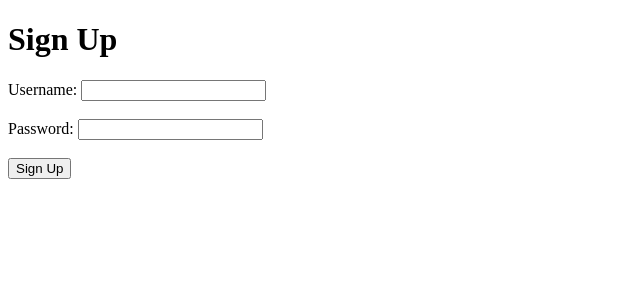
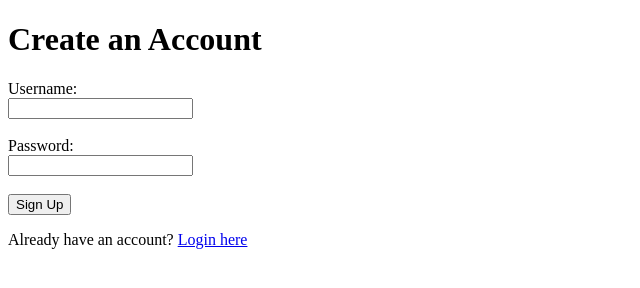
Before and after one commit to KartikBallal1610/Cwiggy, a plain HTML site: page signup.html in a window 1280 px wide. Shown: the whole page, without its empty margins (0-640 px from the left). Drawn offline with Linux system fonts and the light colour scheme.

Commit message:
Update signup.html

```diff
--- a/signup.html
+++ b/signup.html
@@ -3,17 +3,23 @@
 <head>
     <meta charset="UTF-8">
     <meta name="viewport" content="width=device-width, initial-scale=1.0">
-    <title>Sign Up</title>
+    <title>Cwiggy - Sign Up</title>
 </head>
 <body>
-    <h1>Sign Up</h1>
+
+    <h1>Create an Account</h1>
+
     <form id="signupForm">
-        <label for="newUsername">Username:</label>
-        <input type="text" id="newUsername" required><br><br>
-        <label for="newPassword">Password:</label>
-        <input type="password" id="newPassword" required><br><br>
+        <label for="username">Username:</label><br>
+        <input type="text" id="username" name="username" required><br><br>
+
+        <label for="password">Password:</label><br>
+        <input type="password" id="password" name="password" required><br><br>
+
         <button type="submit">Sign Up</button>
     </form>
+
+    <p>Already have an account? <a href="login.html">Login here</a></p>
 
     <script src="signup.js"></script>
 </body>
```
